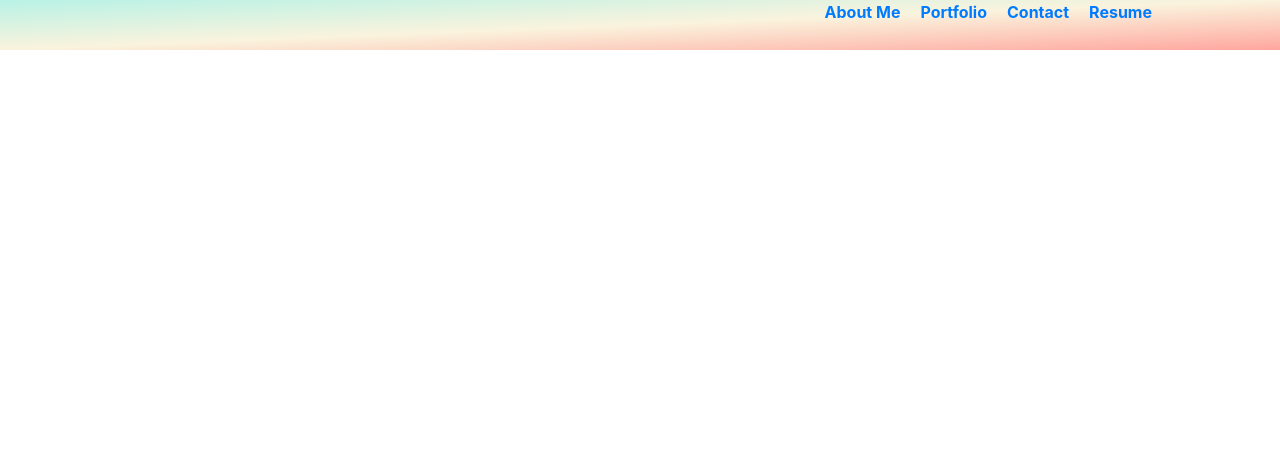
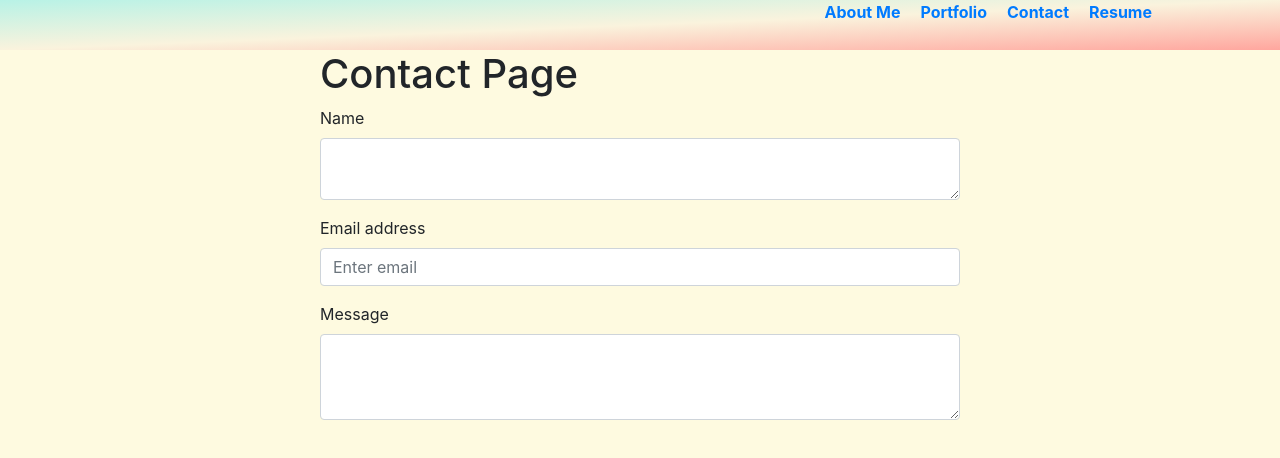
Before and after one commit to ahmadmujeeb33/React-Portfolio, a React (Create React App) app: page /contact in a window 1280 px wide. Shown: the top 458 px of the page. Built offline with nearby package versions, Linux system fonts and the light colour scheme.

Commit message:
forms created

```diff
--- a/src/App.js
+++ b/src/App.js
@@ -6,7 +6,9 @@ import AboutMePage from './pages/AboutMePage'
 
 import { Route, Switch } from 'react-router-dom';
 
-import PortfolioPage from './pages/PortfolioPage'
+import PortfolioPage from './pages/PortfolioPage';
+
+import ContactPage from "./pages/ContactPage";
 
 function App() {
   return (
@@ -19,9 +21,9 @@ function App() {
         <Route path='/portfolio' exact>
           <PortfolioPage />
         </Route>
-        {/* <Route path='/favorites'>
-          <FavoritesPage />
-        </Route> */}
+        <Route path='/contact'>
+          <ContactPage/>
+        </Route>
       </Switch>
     </div>
   );
--- a/src/components/Header.js
+++ b/src/components/Header.js
@@ -8,7 +8,7 @@ function Header() {
             <div className = "menu-bar-items">
                 <Link to = "/">About Me</Link>
                 <Link to = "/Portfolio">Portfolio</Link>
-                <Link>Contact</Link>
+                <Link to = "/contact">Contact</Link>
                 <Link>Resume</Link>
             </div>
           </div>
--- /dev/null
+++ b/src/pages/ContactPage.js
@@ -0,0 +1,46 @@
+import '../styles/Contact.css';
+
+
+function ContactPage(){
+    return (
+        <div>
+            <div className="ContactContainer">
+
+
+
+                <div className = "form">
+                    <div className = "formInfo">
+                        <h1>Contact Page</h1>
+                        <form>
+                            <div class="form-group">
+                                <label for="exampleFormControlTextarea1">Name</label>
+                                <textarea class="form-control" id="exampleFormControlTextarea1" ></textarea>
+                            </div>
+                            <div class="form-group">
+                                <label for="exampleInputEmail1">Email address</label>
+                                <input type="email" class="form-control" id="exampleInputEmail1" aria-describedby="emailHelp" placeholder="Enter email"/>
+                                <small id="emailHelp" class="form-text text-muted"></small>
+                            </div>
+
+                            <div class="form-group">
+                                <label for="exampleFormControlTextarea1">Message</label>
+                                <textarea class="form-control" id="exampleFormControlTextarea1" rows="3"></textarea>
+                            </div>
+
+
+                        </form>
+
+                    </div>
+                </div>
+
+
+
+
+            </div>
+
+        </div>
+    )
+}
+
+
+export default ContactPage;
--- /dev/null
+++ b/src/styles/Contact.css
@@ -0,0 +1,14 @@
+.ContactContainer{
+    background-color:#fefae0;
+    min-height: 100vh;
+}
+
+.formInfo{
+    width: 50%;
+
+}
+
+.form{
+    display: flex;
+    justify-content: center;
+}
```
